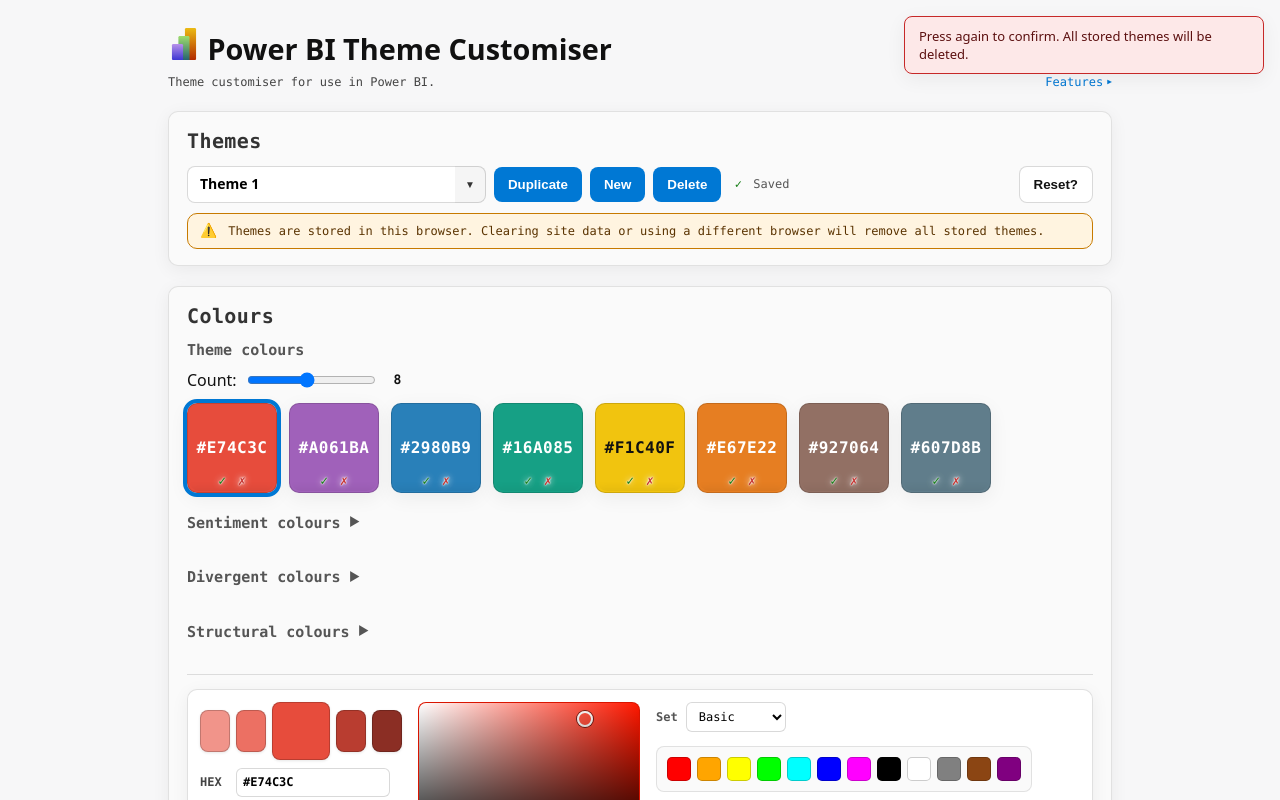
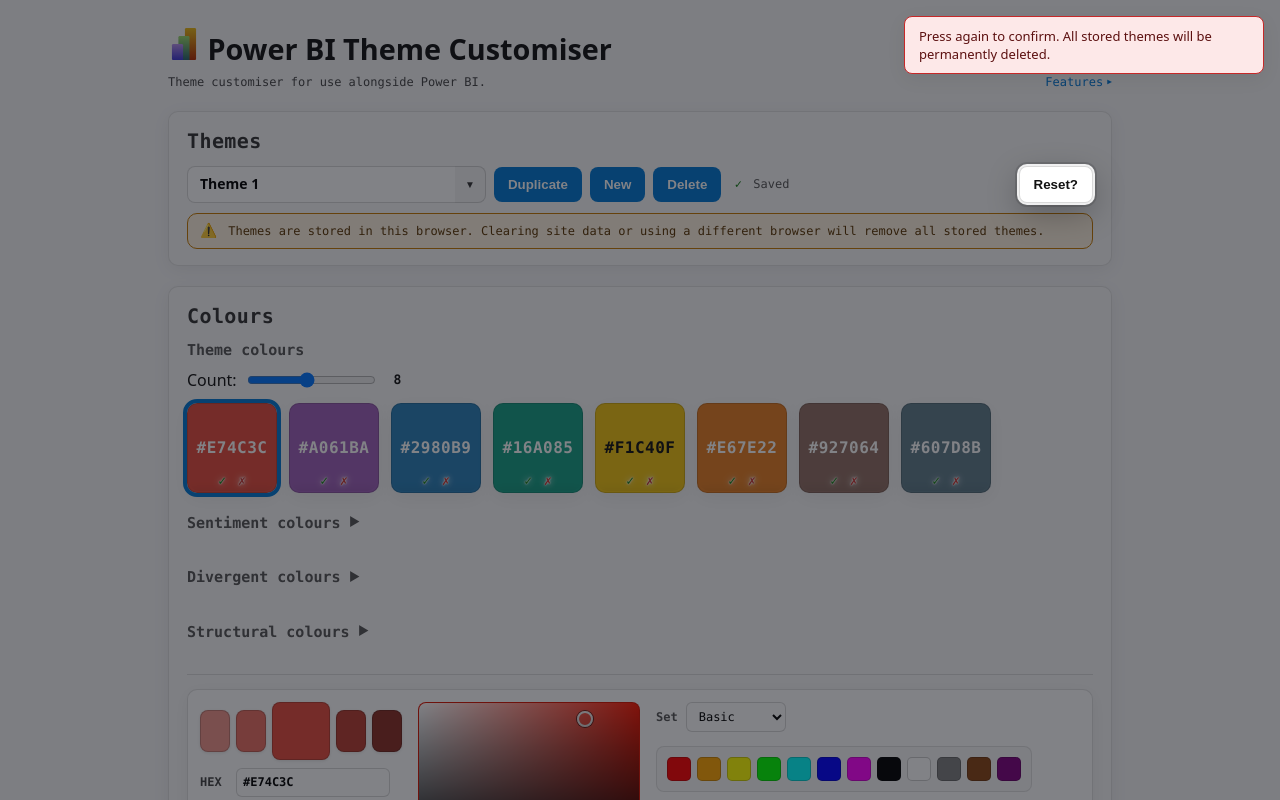
Before and after one commit to filcuk/colour-palette-generator, a website with bundled scripts: page index.html in a window 1280 px wide. Both pictures are taken after a click on the button "Reset". Shown: the top 800 px of the page. Built offline with nearby package versions, Linux system fonts and the light colour scheme.

Commit message:
Add highlight to double confirmation

```diff
--- a/css/styles.css
+++ b/css/styles.css
@@ -1046,6 +1046,43 @@ input[type="file"] {
   }
 }
 
+/* —— Delete / Reset: dim page while waiting for second click —— */
+.danger-confirm-backdrop {
+  position: fixed;
+  inset: 0;
+  z-index: 9000;
+  background: rgba(14, 17, 23, 0.52);
+  visibility: hidden;
+  opacity: 0;
+  transition: opacity 0.22s ease, visibility 0.22s ease;
+  pointer-events: none;
+}
+
+.danger-confirm-backdrop.danger-confirm-backdrop--visible {
+  visibility: visible;
+  opacity: 1;
+  pointer-events: auto;
+}
+
+button.danger-confirm-target {
+  position: relative;
+  z-index: 9500;
+  box-shadow:
+    0 0 0 2px rgba(255, 255, 255, 0.9),
+    0 0 0 4px rgba(0, 0, 0, 0.12),
+    0 10px 32px rgba(0, 0, 0, 0.28);
+}
+
+body.danger-confirm-pending {
+  overflow: hidden;
+}
+
+@media (prefers-reduced-motion: reduce) {
+  .danger-confirm-backdrop {
+    transition: none;
+  }
+}
+
 /* —— Toasts (transient top-right messages) —— */
 .toast-host {
   position: fixed;
--- a/index.html
+++ b/index.html
@@ -12,11 +12,12 @@
 
 <body>
   <div id="toastHost" class="toast-host" aria-live="polite" aria-relevant="additions"></div>
+  <div id="dangerConfirmBackdrop" class="danger-confirm-backdrop" aria-hidden="true"></div>
   <div id="contrastTooltip" class="tooltip" role="tooltip" aria-hidden="true"></div>
   <h1><img src="res/logo.svg" width="32"> Power BI Theme Customiser</h1>
   <details class="features-guide" id="featuresGuide">
     <summary class="features-guide-summary">
-      <span class="features-guide-tagline">Theme customiser for use in Power BI.</span>
+      <span class="features-guide-tagline">Theme customiser for use alongside Power BI.</span>
       <span class="features-guide-cta">
         Features
         <span class="features-guide-chevron" aria-hidden="true">▶</span>
@@ -158,7 +159,7 @@
 
   <section class="page-section" aria-labelledby="section-download">
     <h2 id="section-download">Export & Import</h2>
-    <div class="callout-tip dropzone" id="dropzone">Drag &amp; drop an SVG or JSON file here to restore the theme and palette.</div>
+    <div class="callout-tip dropzone" id="dropzone">Drag &amp; drop an SVG or JSON file here to load the theme.</div>
     <div class="colour-block">
       <h3 class="colour-block-title">SVG</h3>
       <label class="svg-option">
@@ -190,7 +191,7 @@
   </section>
 
   <footer class="page-footer">
-    <a href="https://github.com/filcuk/pbi-theme-customiser" target="_blank" rel="noopener noreferrer">Power BI Theme Customiser</a> on GitHub • <a href="https://github.com/filcuk/pbi-theme-customiser/issues" target="_blank" rel="noopener noreferrer">Submit Issues or Ideas</a>
+    <a href="https://github.com/filcuk/pbi-theme-customiser" target="_blank" rel="noopener noreferrer">Power BI Theme Customiser</a> v0.5.0 on GitHub • <a href="https://github.com/filcuk/pbi-theme-customiser/issues" target="_blank" rel="noopener noreferrer">Submit Issues or Ideas</a>
   </footer>
 
   <!-- ES modules require http:// — run: npm install && npm start (see README) -->
--- a/js/main.js
+++ b/js/main.js
@@ -23,7 +23,7 @@ import { showToast } from './toasts.js';
 
 function toastFirstConfirm(which) {
   if (which === 'reset') {
-    showToast('Press again to confirm. All stored themes will be deleted.', { theme: 'critical' });
+    showToast('Press again to confirm. All stored themes will be permanently deleted.', { theme: 'critical' });
   } else {
     showToast('Press again to confirm. This action cannot be undone.', { theme: 'warning' });
   }
--- a/js/twice-confirm.js
+++ b/js/twice-confirm.js
@@ -1,3 +1,5 @@
+const DANGER_BACKDROP_ID = 'dangerConfirmBackdrop';
+
 /**
  * Two-step confirmation for paired danger actions: first click appends "?" to the label;
  * second click runs the handler. Any other click, keydown, or focus move clears both.
@@ -10,10 +12,36 @@ export function createTwiceConfirmPair({ resetBtn, deleteBtn, onReset, onDelete,
   };
   const state = { armed: null };
 
+  function backdropEl() {
+    return document.getElementById(DANGER_BACKDROP_ID);
+  }
+
+  function setBackdropAndTarget(activeBtn) {
+    const bd = backdropEl();
+    const body = document.body;
+    resetBtn.classList.remove('danger-confirm-target');
+    deleteBtn.classList.remove('danger-confirm-target');
+    if (!activeBtn) {
+      if (bd) {
+        bd.classList.remove('danger-confirm-backdrop--visible');
+        bd.setAttribute('aria-hidden', 'true');
+      }
+      if (body) body.classList.remove('danger-confirm-pending');
+      return;
+    }
+    activeBtn.classList.add('danger-confirm-target');
+    if (bd) {
+      bd.classList.add('danger-confirm-backdrop--visible');
+      bd.setAttribute('aria-hidden', 'true');
+    }
+    if (body) body.classList.add('danger-confirm-pending');
+  }
+
   function clear() {
     if (state.armed === 'reset') resetBtn.textContent = labels.reset;
     else if (state.armed === 'delete') deleteBtn.textContent = labels.delete;
     state.armed = null;
+    setBackdropAndTarget(null);
     document.removeEventListener('click', onDocClick, true);
     document.removeEventListener('keydown', onDocKey, true);
     document.removeEventListener('focusin', onDocFocusIn, true);
@@ -42,6 +70,7 @@ export function createTwiceConfirmPair({ resetBtn, deleteBtn, onReset, onDelete,
     state.armed = which;
     if (which === 'reset') resetBtn.textContent = `${labels.reset}?`;
     else deleteBtn.textContent = `${labels.delete}?`;
+    setBackdropAndTarget(which === 'reset' ? resetBtn : deleteBtn);
     document.addEventListener('click', onDocClick, true);
     document.addEventListener('keydown', onDocKey, true);
     document.addEventListener('focusin', onDocFocusIn, true);
```
Also changed, not shown: tests/unit/twice-confirm.test.js (added, +62 -0 lines).
